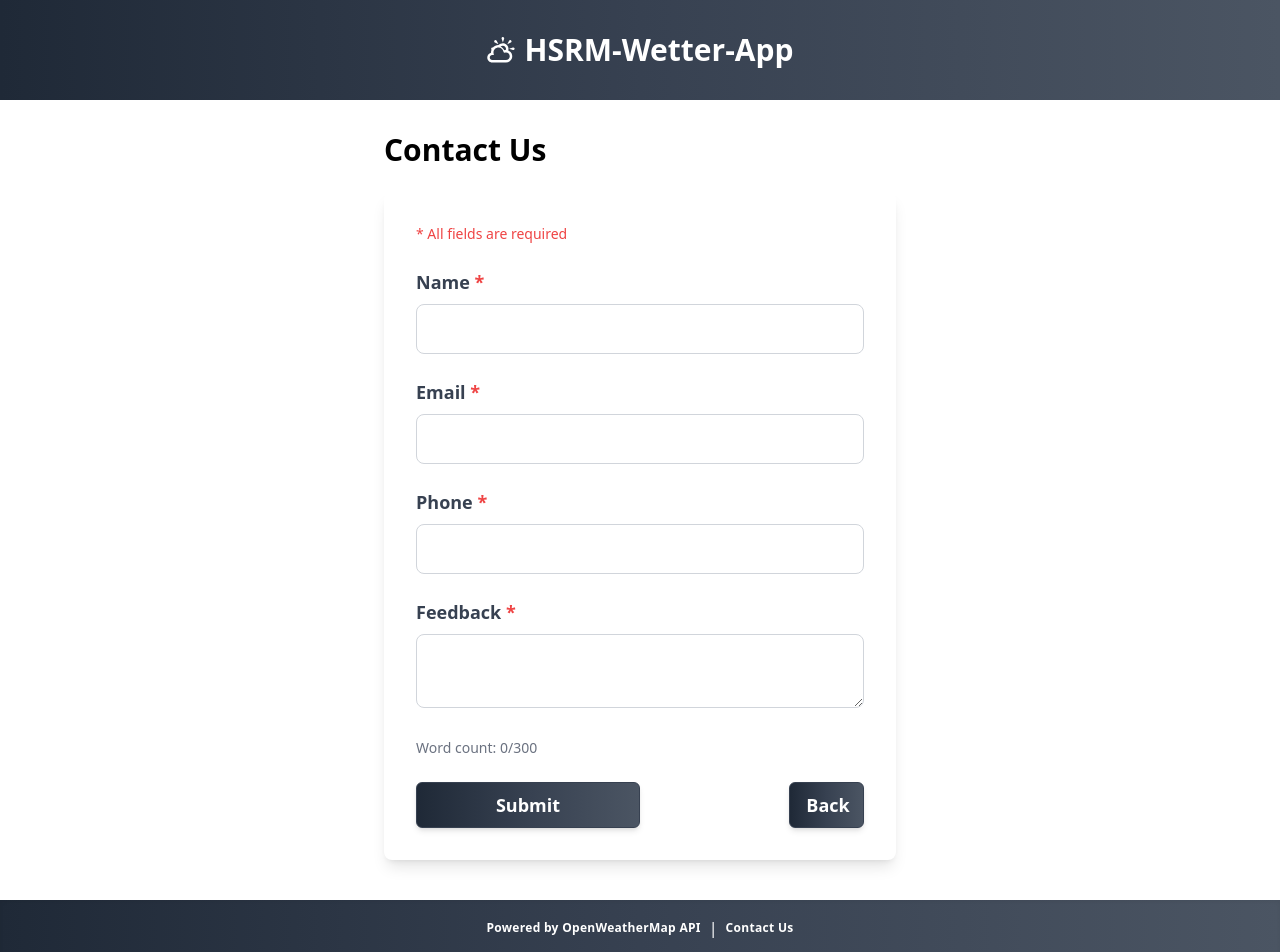
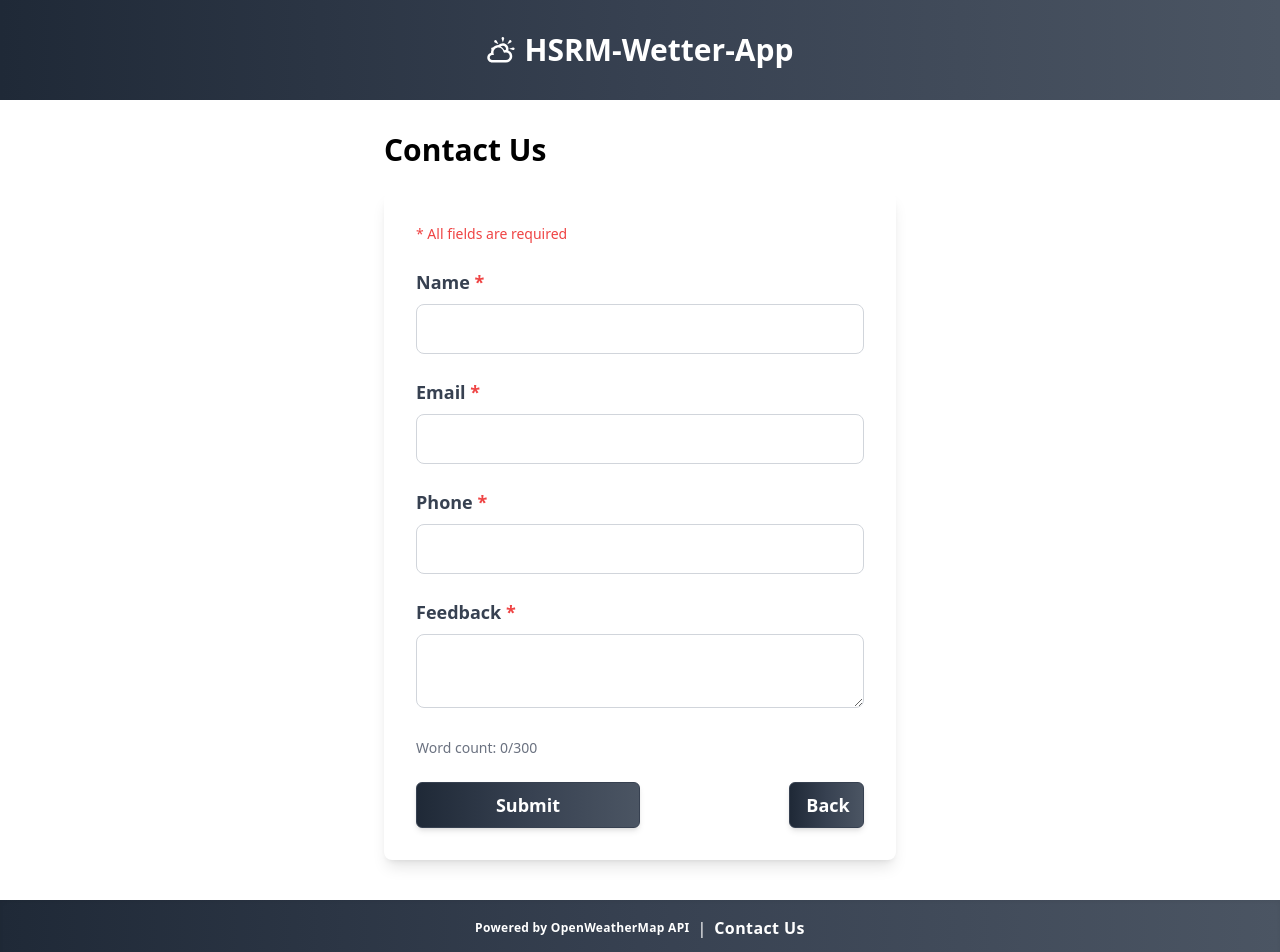
Before and after one commit to ata-shahid/weather-app, a Next.js app: page /contact in a window 1280 px wide. Shown: the top 952 px of the page. Built offline with nearby package versions, Linux system fonts and the light colour scheme.

Commit message:
increase text size

```diff
--- a/src/components/Footer.tsx
+++ b/src/components/Footer.tsx
@@ -7,7 +7,7 @@ export default function Footer() {
         <p className="text-xs font-bold tracking-wide">Powered by OpenWeatherMap API</p>
         <span className="mx-2">|</span>
         <Link href="/contact">
-        <p className="text-xs font-bold tracking-wide text-white hover:text-blue-500 transition-colors duration-300">Contact Us</p>
+        <p className="text-md font-bold tracking-wide text-white hover:text-blue-500 transition-colors duration-300">Contact Us</p>
       </Link>
       </footer>
     );
```
